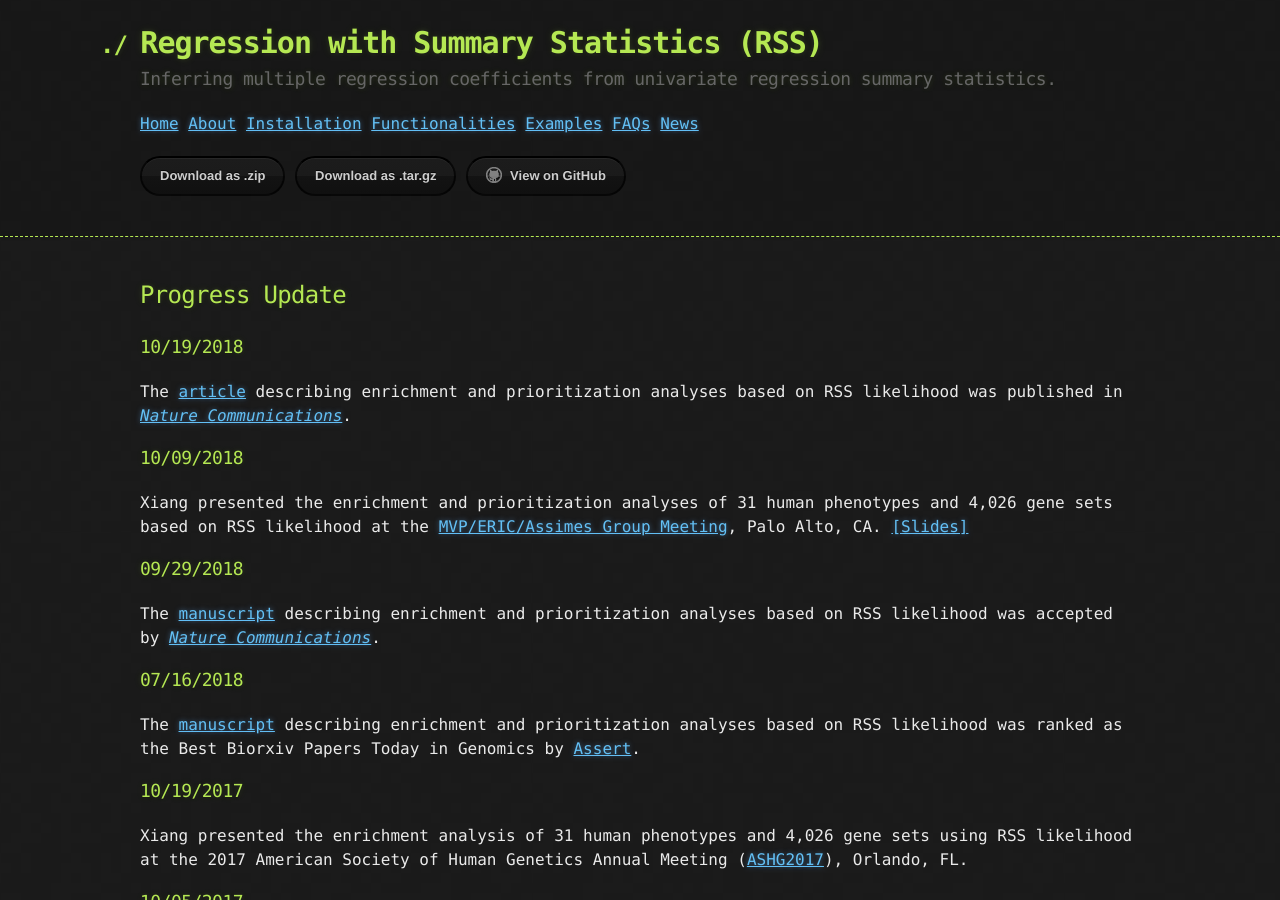
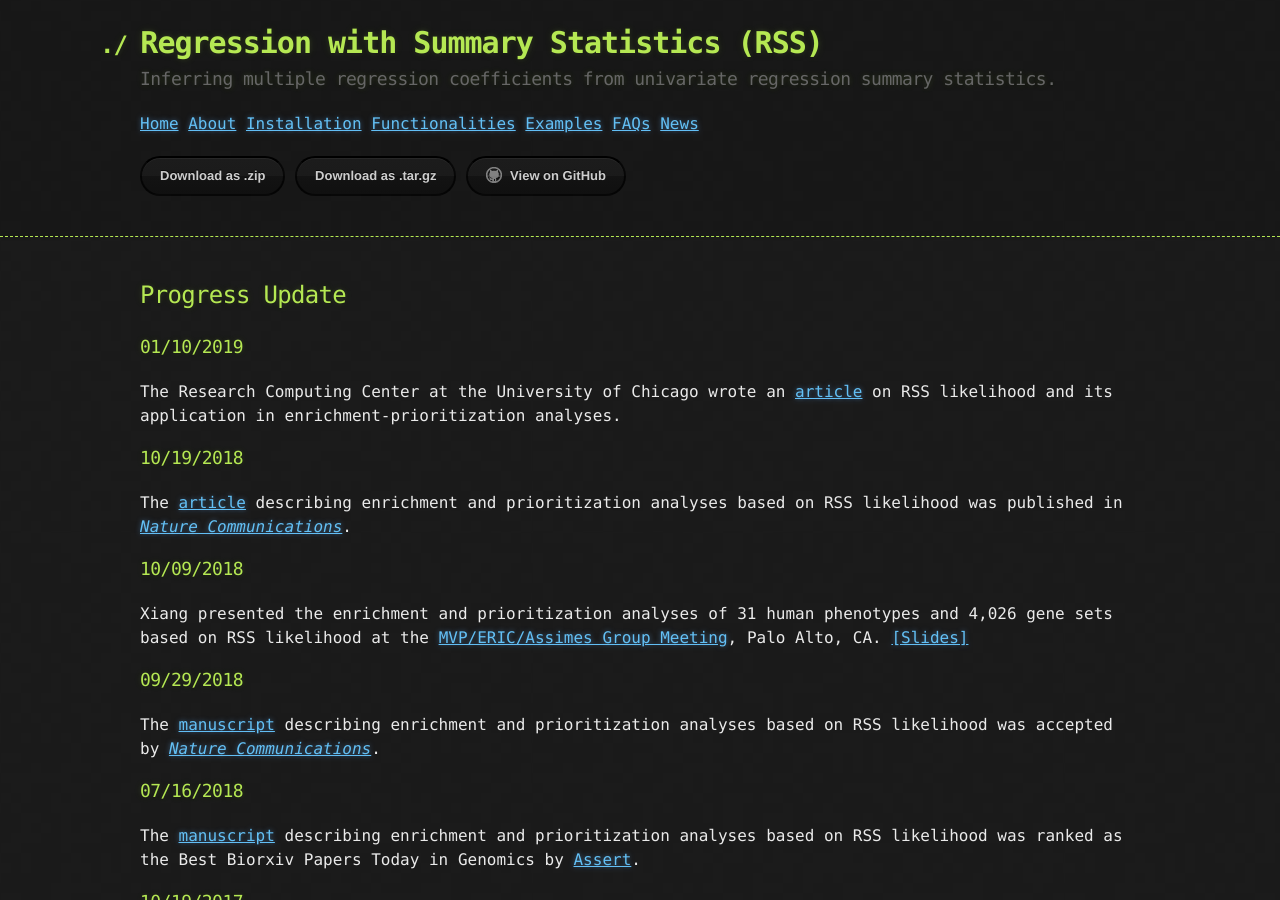
Before and after one commit to stephenslab/rss, a Jekyll site: the page built from docs/News.md, in a window 1280 px wide and 900 px high. Built offline with Jekyll 4.4.1, drawn with Linux system fonts in a browser that asks for light colours; our own code applies the rules of GitHub Pages for plain Markdown files.

Commit message:
update news

```diff
--- a/docs/News.md
+++ b/docs/News.md
@@ -1,4 +1,8 @@
 ## Progress Update
+
+### 01/10/2019
+
+The Research Computing Center at the University of Chicago wrote an [article](https://rcc.uchicago.edu/about-rcc/news-features/new-statistical-method-gives-second-life-gwas-data) on RSS likelihood and its application in enrichment-prioritization analyses.
 
 ### 10/19/2018
 
```
